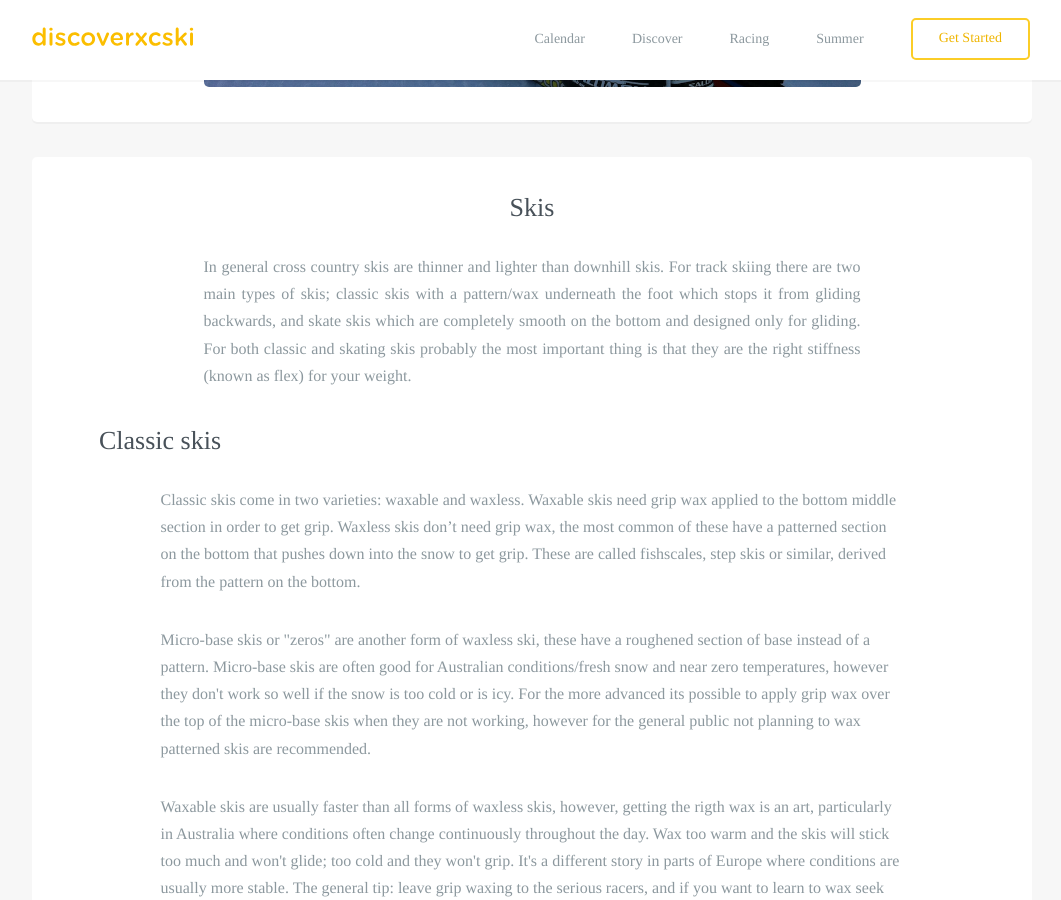
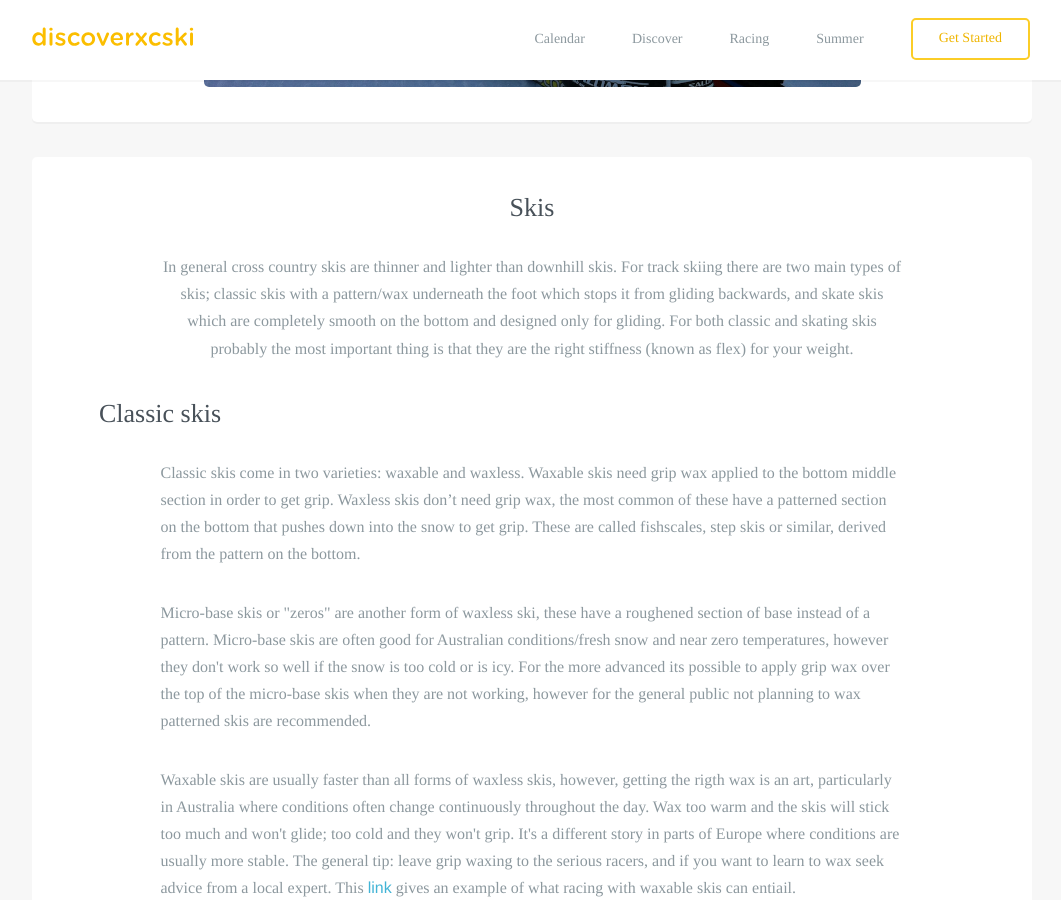
Before and after one commit to robcatto/robcatto.github.io, a Jekyll site: the page built from get-started/equipment/index.html, in a window 1280 px wide and 900 px high, scrolled down 755 px. Shown: the whole window, without its empty margins (108-1169 px from the left). Built offline with Jekyll 4.4.1, drawn with Linux system fonts in a browser that asks for light colours; some web fonts are replaced; Markdown is read by kramdown in place of the engine named in the settings.

Commit message:
Update index.html

```diff
--- a/get-started/equipment/index.html
+++ b/get-started/equipment/index.html
@@ -46,7 +46,7 @@ layout: default
 
                          <section class="mobile_section">
                     <h3>Skis</h3>
-                    <p class="left__aligned--p">In general cross country skis are thinner and lighter than downhill skis.  For track skiing there are two main types of skis; classic skis with a pattern/wax underneath the foot which stops it from gliding backwards, and skate skis which are completely smooth on the bottom and designed only for gliding. For both classic and skating skis probably the most important thing is that they are the right stiffness (known as flex) for your weight.
+                    <p class="left__aligned-p">In general cross country skis are thinner and lighter than downhill skis.  For track skiing there are two main types of skis; classic skis with a pattern/wax underneath the foot which stops it from gliding backwards, and skate skis which are completely smooth on the bottom and designed only for gliding. For both classic and skating skis probably the most important thing is that they are the right stiffness (known as flex) for your weight.
                 <h3 align=left>Classic skis</h3>
                     <p align=left>Classic skis come in two varieties: waxable and waxless. Waxable skis need grip wax applied to the bottom middle section in order to get grip. Waxless skis don’t need grip wax, the most common of these have a patterned section on the bottom that pushes down into the snow to get grip. These are called fishscales, step skis or similar, derived from the pattern on the bottom.
                     <p align=left>Micro-base skis or "zeros" are another form of waxless ski, these have a roughened section of base instead of a pattern. Micro-base skis are often good for Australian conditions/fresh snow and near zero temperatures, however they don't work so well if the snow is too cold or is icy. For the more advanced its possible to apply grip wax over the top of the micro-base skis when they are not working, however for the general public not planning to wax patterned skis are recommended.
```
